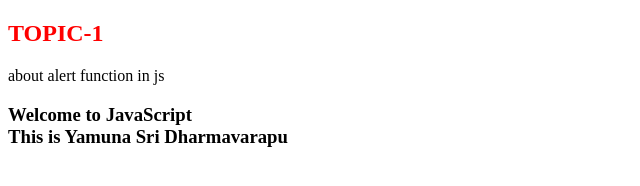
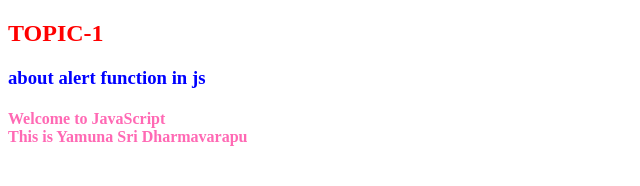
Before and after one commit to 20B01A1239-YAMUNA/JavaScriptPractice, a plain HTML site: page index.html in a window 1280 px wide. Shown: the whole page, without its empty margins (0-640 px from the left). Drawn offline with Linux system fonts and the light colour scheme.

Commit message:
JavaScript

```diff
--- a/index.html
+++ b/index.html
@@ -9,8 +9,8 @@
 </head>
 <body>
     <h2 style="color: red;">TOPIC-1</h2>
-    <p>about alert function in js</p>
-    <h3>Welcome to JavaScript<br>This is Yamuna Sri Dharmavarapu</h3>
+    <h3 style="color: blue;">about alert function in js</h3>
+    <h4 style="color: hotpink";>Welcome to JavaScript<br>This is Yamuna Sri Dharmavarapu</h4>
     <script>
         //this script should write before script end tag and after the content in body
         alert("Welcome to JS")
```
Also changed, not shown: index2.html (+1 -1 lines).
